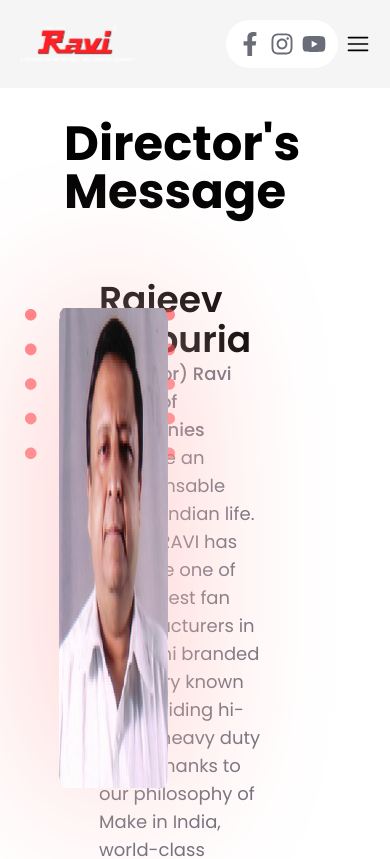
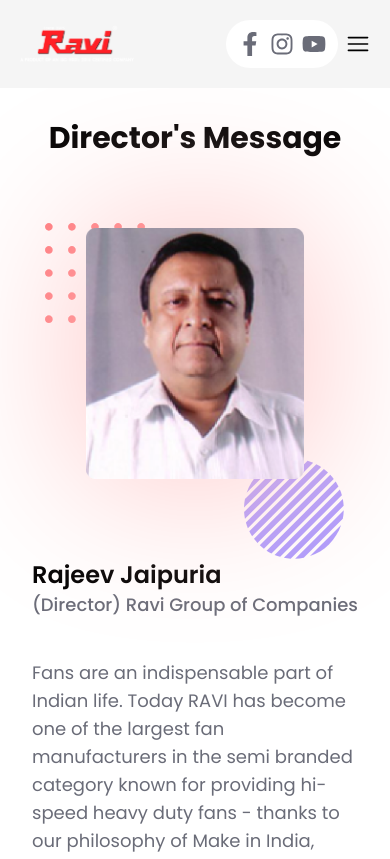
Before and after one commit to atulya-srivastava/ravi-fans, a React (Vite) app: page /directors-message in a window 390 px wide. Shown: the top 859 px of the page. Built offline with nearby package versions, Linux system fonts and the light colour scheme.

Commit message:
adds responsiveness to directors message

```diff
--- a/src/components/Directors Message/DirectorsMessage.jsx
+++ b/src/components/Directors Message/DirectorsMessage.jsx
@@ -73,7 +73,7 @@
   };
 
   return (
-    <>
+    <div className="-z-20">
       <Slider {...settings}>
         {dms.map((dms) => (
           <DirectorsMessageCarousel
@@ -85,7 +85,7 @@
           />
         ))}
       </Slider>
-    </>
+    </div>
   );
 }
 
--- a/src/components/Directors Message/DirectorsMessageCarousel.jsx
+++ b/src/components/Directors Message/DirectorsMessageCarousel.jsx
@@ -3,24 +3,26 @@
 function DirectorsMessageCarousel(props) {
   return (
     <div className="flex flex-col items-center m-8 flex-wrap">
-      <h1 className="text-5xl mx-8 font-bold">Director's Message</h1>
-      <div className="flex my-8">
-        <div className="w-1/2 h-[600px] -mr-32 flex justify-center items-center directors-div">
+      <h1 className="text-3xl sm:text-5xl font-bold">Director's Message</h1>
+      <div className="grid sm:grid-cols-2 sm:gap-4 mx-auto mt-8">
+        <div className="sm:h-[600px] flex justify-center items-center directors-div">
           <img
             src={props.img}
             alt=""
-            className="w-2/3 h-4/5"
+            className="w-2/3 my-10 sm:w-2/3 sm:h-4/5"
             style={{ filter: "drop-shadow(0px 0px 80px #ffc2c2)" }}
           />
         </div>
-        <div className="m-8 flex flex-col justify-around w-1/2">
+        <div className="sm:h-[600px] flex flex-col justify-around items-start sm:py-20">
           <div>
-            <h1 className="text-4xl font-semibold">{props.name}</h1>
-            <h1 className="text-lg font-medium text-[#6A6C78]">
+            <h1 className="text-2xl font-semibold mt-10 sm:mt-0">
+              {props.name}
+            </h1>
+            <h1 className="text-lg font-medium text-[#6A6C78] mb-10">
               {props.position}
             </h1>
           </div>
-          <p className="text-[#6A6C78] text-lg">{props.desc}</p>
+          <p className="text-[#6A6C78] text-lg mb-auto">{props.desc}</p>
         </div>
       </div>
     </div>
--- a/src/index.css
+++ b/src/index.css
@@ -96,3 +96,19 @@
   left: calc(38% - 2px);
   z-index: -1;
 }
+
+@media only screen and (max-width: 600px) {
+  .directors-div::before {
+    width: 100px;
+    height: 100px;
+    top: calc(8% + 5px);
+    left: calc(13% - 6px);
+    margin-top: 2rem;
+  }
+  .directors-div::after {
+    width: 100px;
+    height: 100px;
+    top: calc(30% + 5px);
+    left: calc(64% - 6px);
+  }
+}
```
